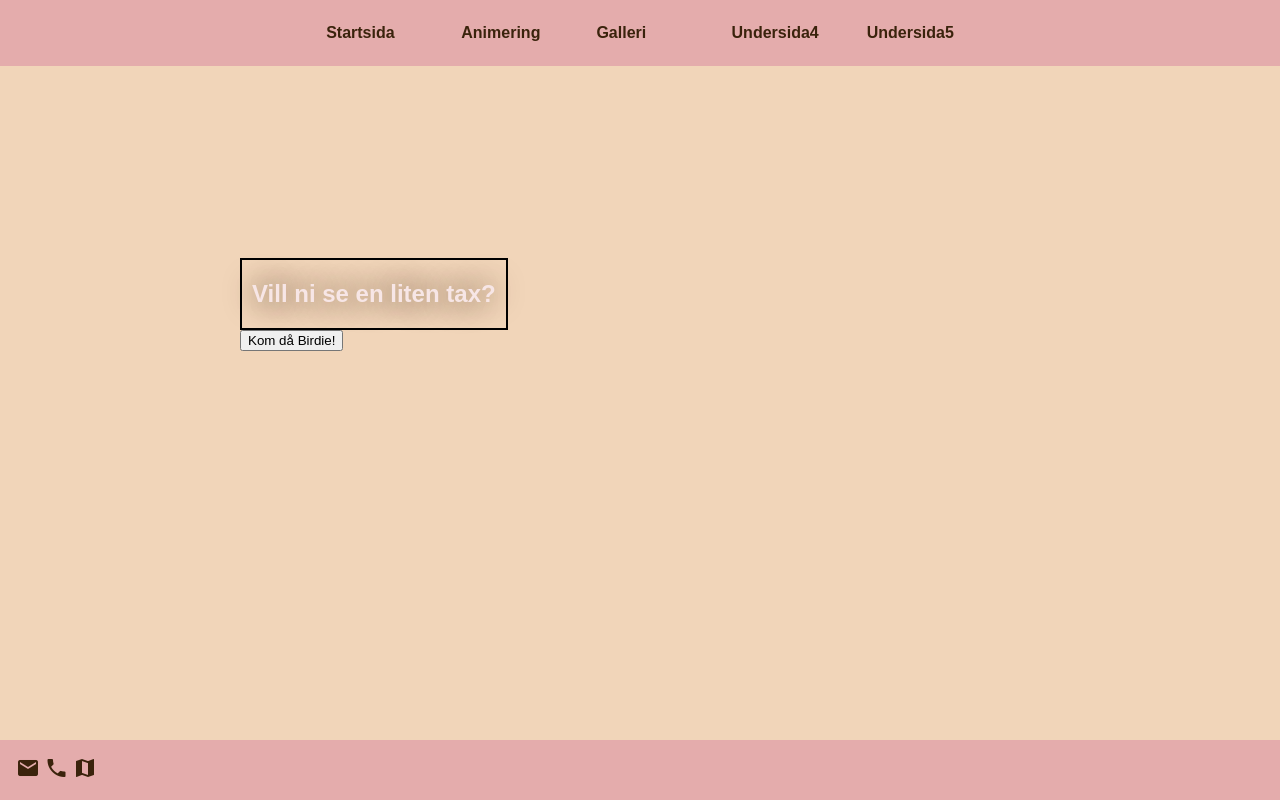
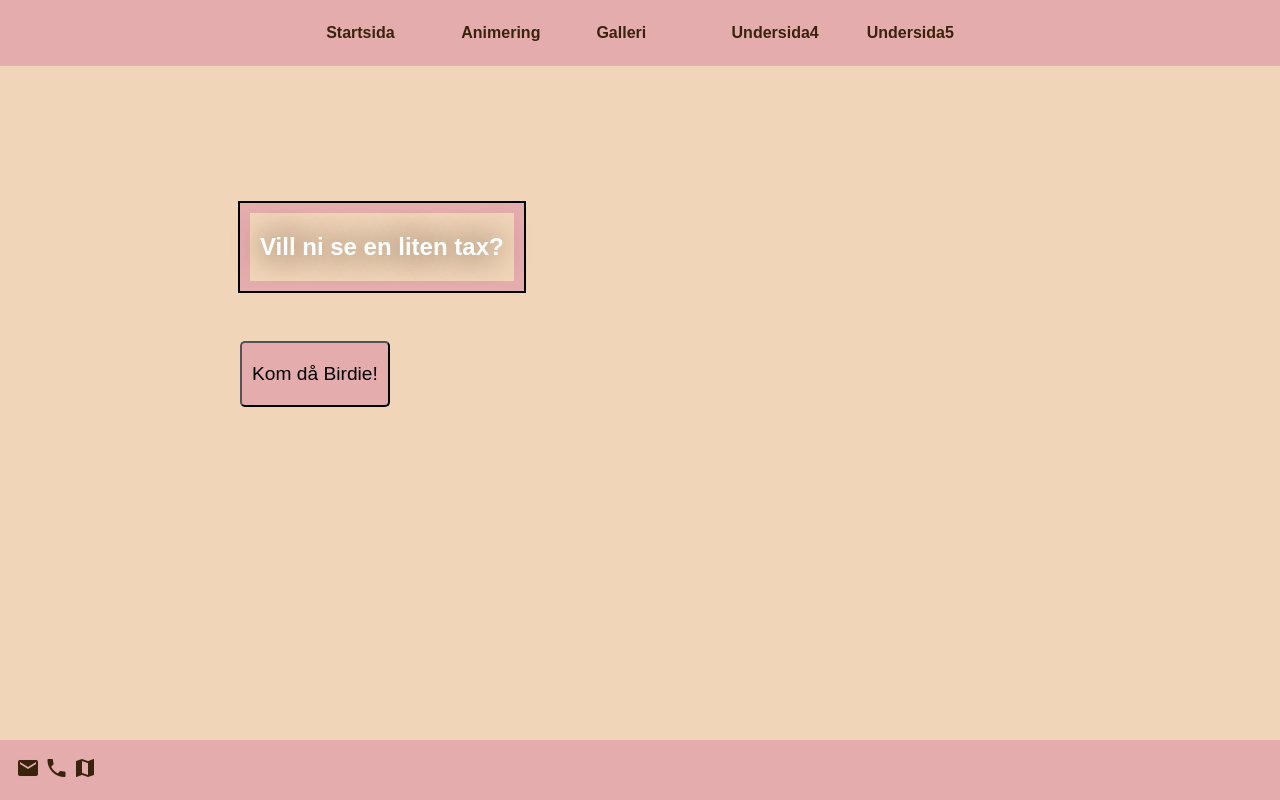
Before and after one commit to lisabromark/Moment_4, a website built with Parcel: page src/html/animation.html in a window 1280 px wide. Built offline with nearby package versions, Linux system fonts and the light colour scheme.

Commit message:
Adjustments to button, javascript and textanimation

```diff
--- a/src/sass/layout/_global.scss
+++ b/src/sass/layout/_global.scss
@@ -38,6 +38,17 @@ footer {
     padding: 1em;
 }
 
+#textAnimation{
+    border: 10px solid variables.$secondary-color;
+    outline: 2px solid black;
+    display: inline-block;
+    padding-left: 10px;
+    padding-right: 10px;
+    margin-bottom: 100px;
+    color: white;
+    animation: shadowText 2s infinite alternate; //skuggar texten enligt keyframe shadowText
+}
+
 #dog{
     mix-blend-mode: multiply; //för lätt och snabbt göra en ljusare bakgrund genomskinlig: https://developer.mozilla.org/en-US/docs/Web/CSS/mix-blend-mode
     position: relative;
@@ -47,17 +58,23 @@ footer {
     opacity: 0; //så att bilden inte syns från början
 }
 
-//lägger till en klass .animateDog som kommer att läggas till på img när javascript körs, för att undvika hårdkodning i javascript
+//lägger till en klass .animateDog som kommer att läggas till på img med id="dog" när javascript körs
 .animateDog {
-    animation: runningDog 4s ease-in-out infinite;
+    animation: runningDog 4s ease-in-out infinite; //animering enligt keyframe runningDog
 }
 
 
-#textAnimation{
-    border: 2px solid black;
-    display: inline-block;
+#buttonAnimation{
+    margin-top: -50px;
+}
+
+#getDogButton{
+    background-color: variables.$secondary-color;
+    cursor: pointer;
+    border-radius: 5px;
+    padding-top: 20px;
+    padding-bottom: 20px;
     padding-left: 10px;
     padding-right: 10px;
-    color: variables.$lighter-color;
-    animation: shadowText 2s infinite alternate;
-}
+    font-size:1.2em;
+   }
```
Also changed, not shown: src/html/animation.html (+2 -3 lines), src/js/main.js (+13 -0 lines), src/sass/base/_keyframes.scss (+7 -5 lines).
